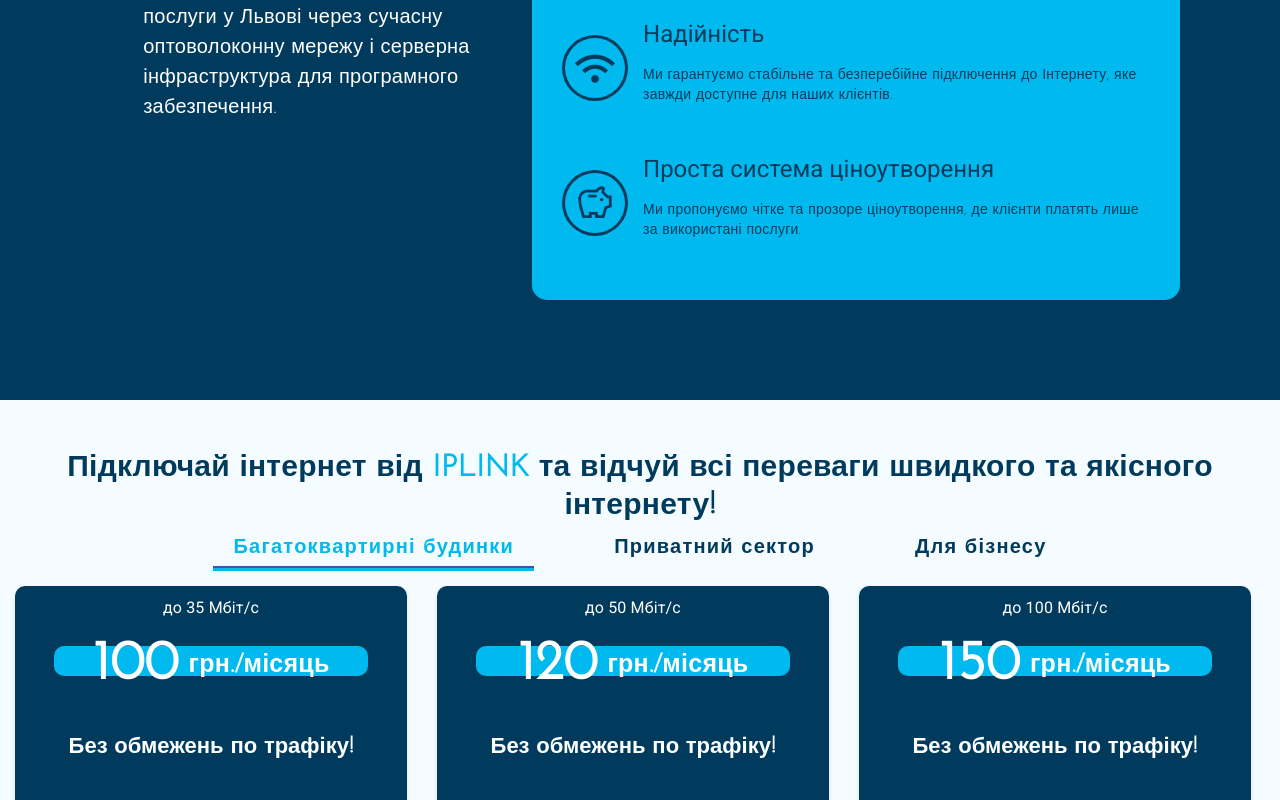
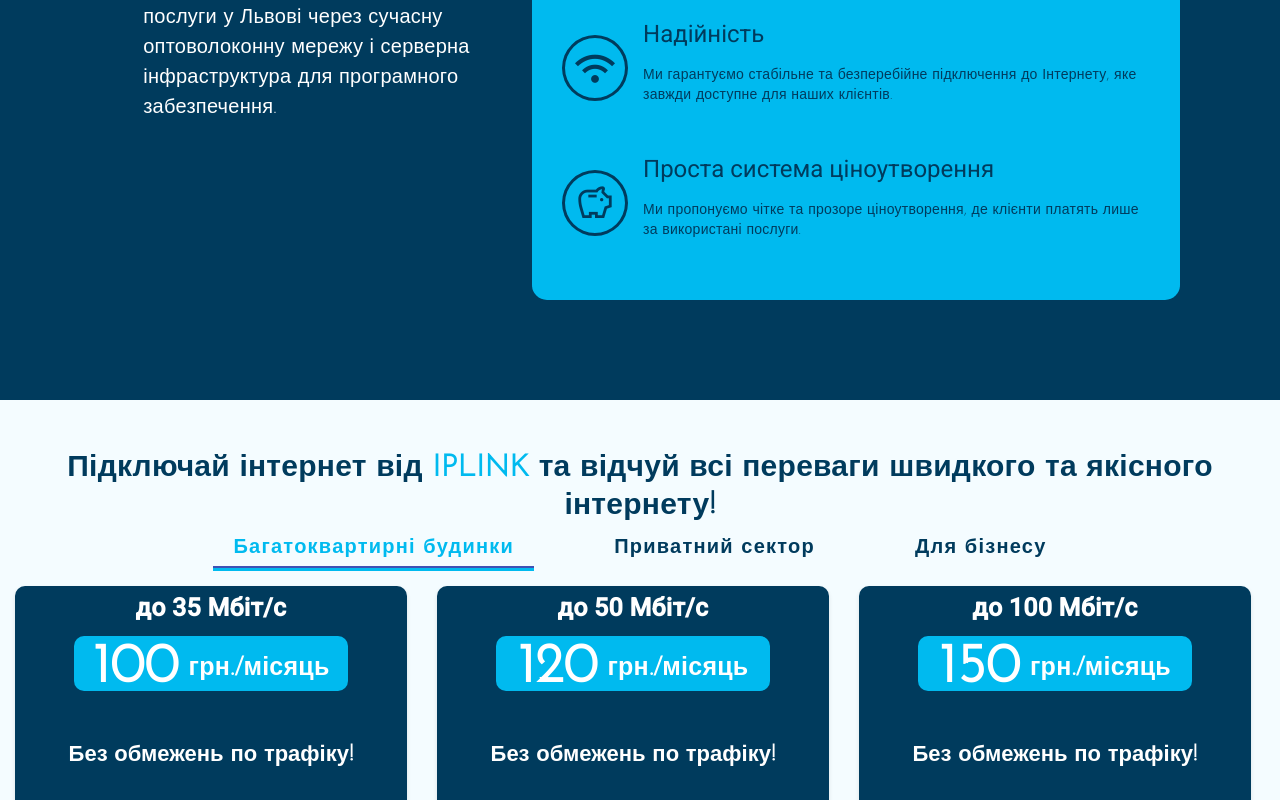
Before and after one commit to frontendmaks/IPLINK, an Angular app: page / in a window 1280 px wide. Shown: the part 2000-2800 px from the top of the page. Built offline with nearby package versions, Linux system fonts and the light colour scheme.

Commit message:
some fixing bugs

```diff
--- a/src/app/components/blocks/banner/banner.component.css
+++ b/src/app/components/blocks/banner/banner.component.css
@@ -23,6 +23,7 @@
     font-size: 110px;
     text-shadow: 2px 2px 4px rgba(255, 255, 255, 0.5);
     margin-bottom: 15px;
+    line-height: 120px;
 }
 
 .banner-contacts-phone {
--- a/src/app/components/blocks/plans/plans.component.css
+++ b/src/app/components/blocks/plans/plans.component.css
@@ -108,12 +108,16 @@
 }
 
 .plan-name {
-    font-size: 27px;
-    font-weight: bold;
-    height: 60px;
+    height: 50px;
+    padding: 10px 0 0 0;
     display: flex;
     align-items: center;
     justify-content: center;
+}
+
+.plan-name h3 {
+    font-size: 25px;
+    font-weight: bold;
 }
 
 .plan-details {
@@ -144,7 +148,8 @@
 }
 
 .price {
-    width: 80%;
+    width: 70%;
+    height: 55px;
     padding: 10px 0 0 0;
     background-color: #00baef;
     display: flex;
@@ -165,7 +170,7 @@
 
 .channels,
 .movies {
-    font-size: 16px;
+    font-size: 20px;
     margin: 5px 0;
 }
 
```
